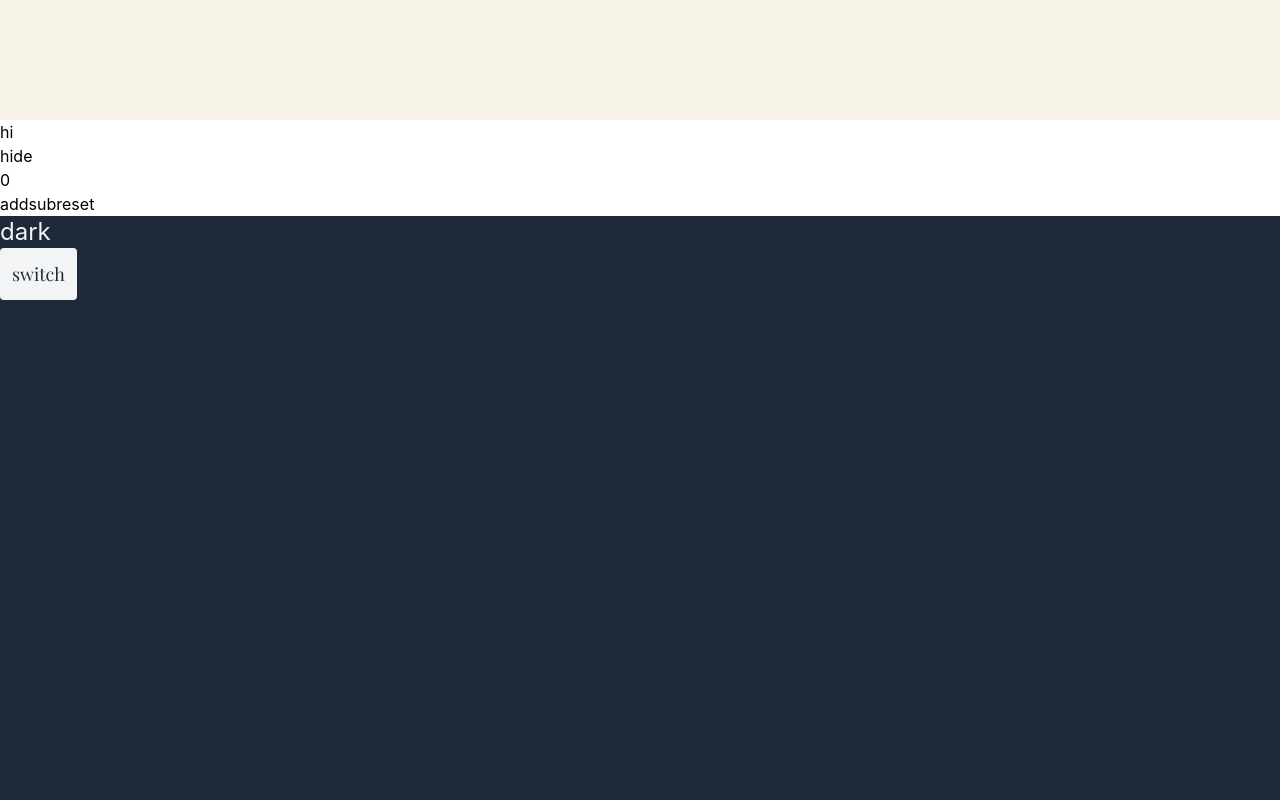
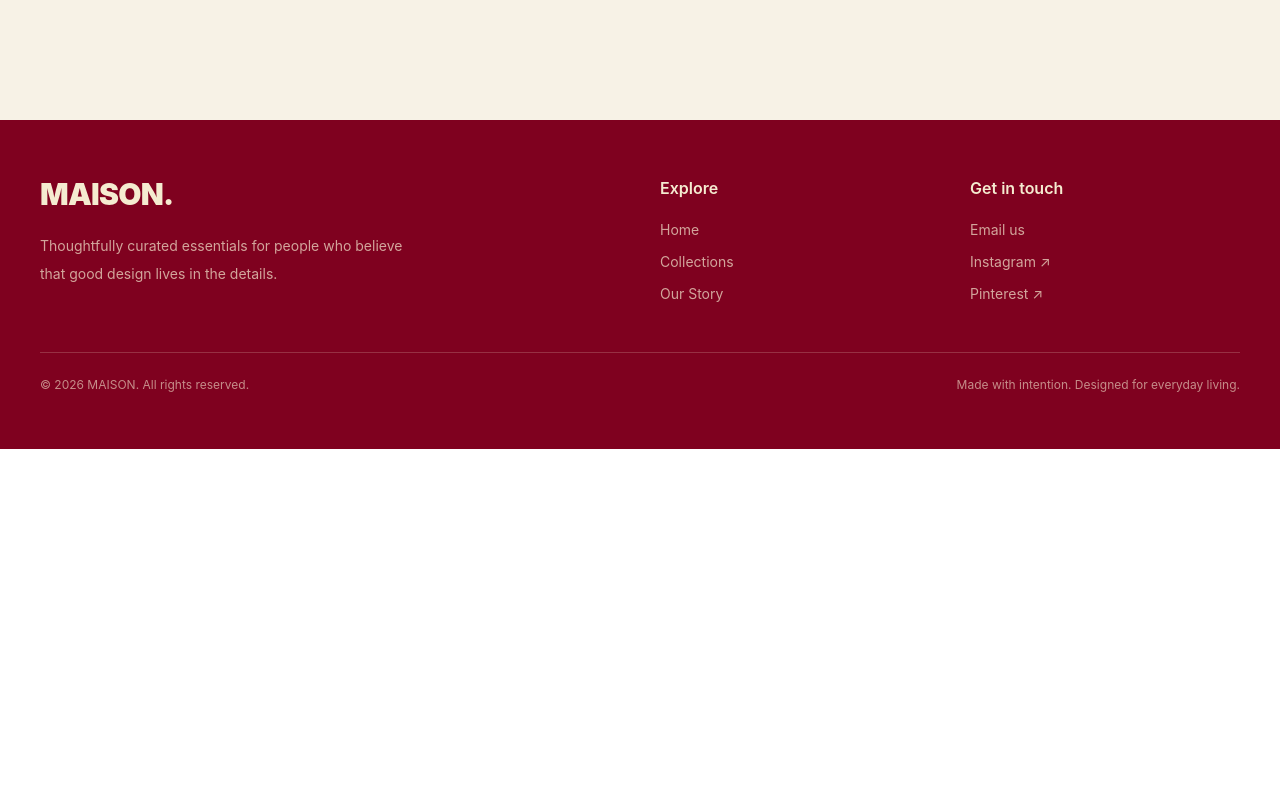
Before and after one commit to adarsh-devop/maison, a React (Vite) app: page / in a window 1280 px wide. Shown: the part 1560-2360 px from the top of the page. After the commit the page ends 2009 px from the top, so only its background shows below. Built offline with nearby package versions, Linux system fonts and the light colour scheme; a web font is replaced by a local one.

Commit message:
3 commit

```diff
--- a/src/Layout/Layout.jsx
+++ b/src/Layout/Layout.jsx
@@ -10,9 +10,6 @@ const Layout = ({}) => {
     <div>
         <Home />
         <Discover/>
-        <Showhide/>
-        <Counter/>
-        <Darkmod/>
     </div>
   )
 }
```
